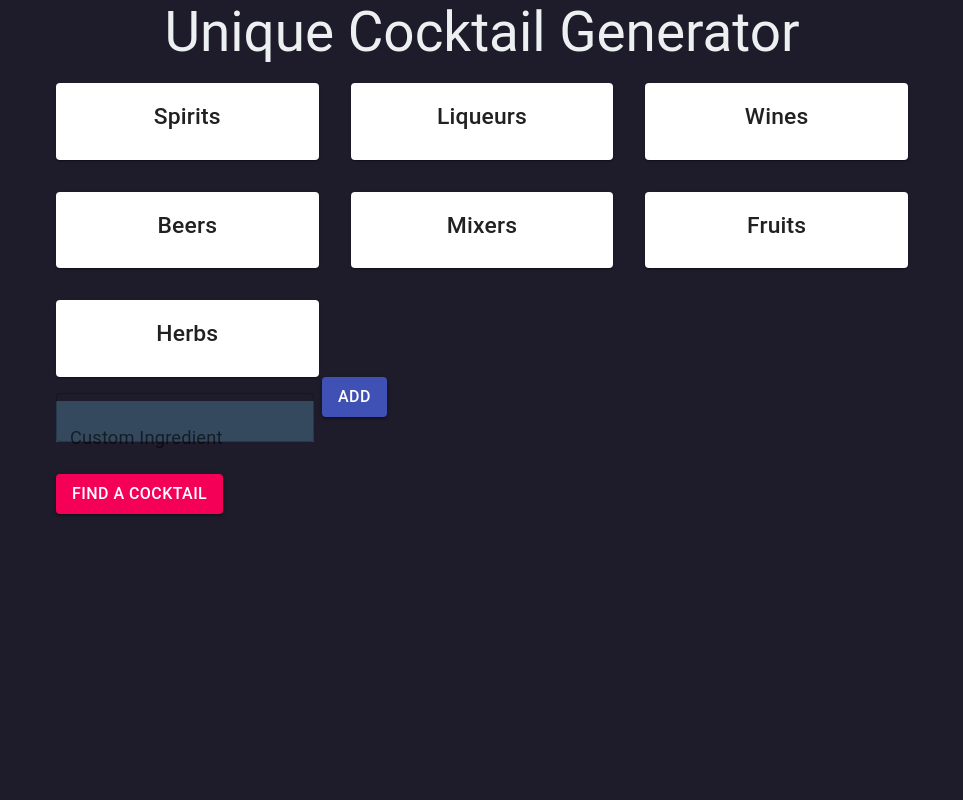
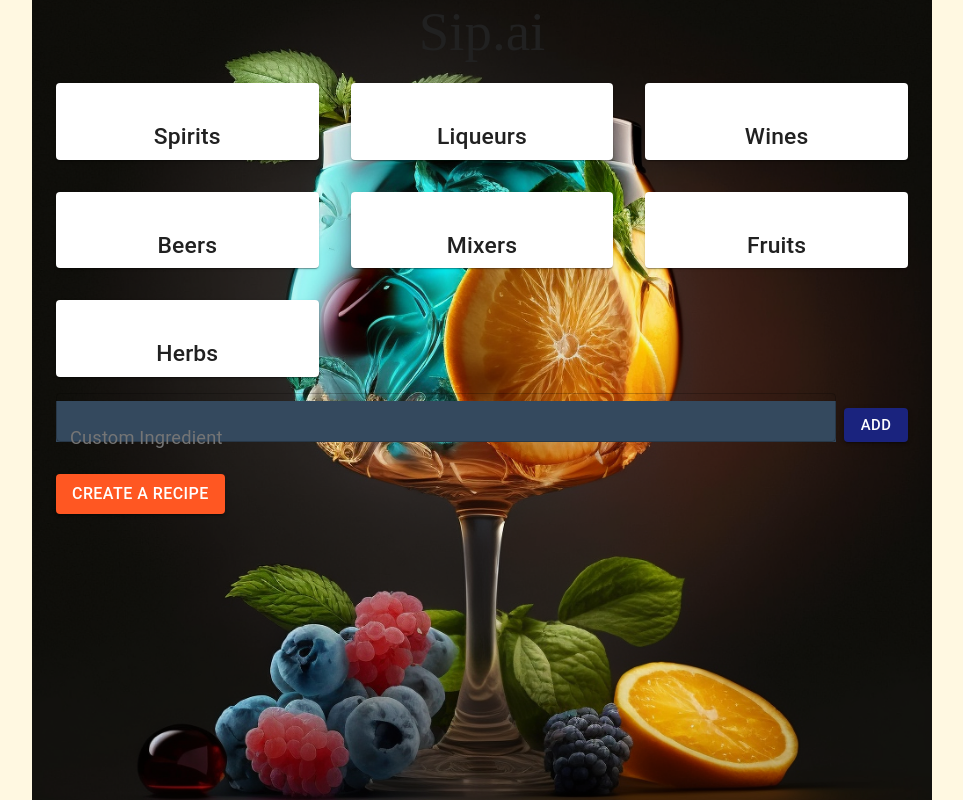
Before and after one commit to Steven-McCombe/cocktail-generator, a React (Create React App) app: page / in a window 1280 px wide. Shown: the whole page, without its empty margins (158-1121 px from the left). Built offline with nearby package versions, Linux system fonts and the light colour scheme; a web font is replaced by a local one.

Commit message:
working on layout

```diff
--- a/src/App.css
+++ b/src/App.css
@@ -2,19 +2,17 @@
 
 body {
   font-family: 'Roboto', sans-serif;
-  background-color: #1e1b2a; /* Updated background color */
+  background-color: #fff8e1;
   color: #ecf0f1;
   margin: 0;
   padding: 0;
 }
 
 .App {
-  display: flex;
-  flex-direction: column;
-  align-items: center;
-  padding: 2rem;
-  max-width: 800px;
-  margin: auto;
+  background-size: cover;
+  background-repeat: no-repeat;
+  background-position: center;
+  min-height: 100vh;
 }
 
 h1 {
--- a/src/App.js
+++ b/src/App.js
@@ -4,14 +4,24 @@ import Select from 'react-select';
 import { Container, Grid, Card, CardContent, Typography, Modal, Box, TextField, Button, Paper } from '@mui/material';
 import { createTheme, ThemeProvider } from '@mui/material/styles';
 import './App.css';
+import backgroundImage from './bg.png';
+
 
 const theme = createTheme({
   palette: {
     primary: {
-      main: '#3f51b5',
+      main: '#1a237e', // Deep blue
     },
     secondary: {
-      main: '#f50057',
+      main: '#ff5722', // Vibrant orange
+    },
+    background: {
+      default: '#fff8e1', // Light cream
+      paper: '#fff',
+    },
+    text: {
+      primary: '#212121',
+      secondary: '#757575',
     },
   },
   typography: {
@@ -132,19 +142,28 @@ function App() {
     setOpenModal(true);
   };
 
-
-
   return (
     <ThemeProvider theme={theme}>
-      <Container maxWidth="md">
-        <Typography variant="h3" component="h1" gutterBottom>
-          Unique Cocktail Generator
+    <Container maxWidth="md" className="App" style={{
+      backgroundImage: `url('${backgroundImage}')`,
+      backgroundSize: 'cover',
+      backgroundRepeat: 'no-repeat',
+      backgroundPosition: 'center',
+      minHeight: '100vh'
+    }}>
+      <Typography
+        variant="h3"
+        component="h1"
+        gutterBottom
+        sx={{ fontFamily: 'cursive', color: 'text.primary' }} // Update the font family and color
+      >
+          Sip.ai
         </Typography>
         <Grid container spacing={4}>
           {Object.keys(categories).map((category) => (
             <Grid item xs={12} sm={6} md={4} key={category}>
-              <Card onClick={() => handleOpenModal(category)} sx={{ cursor: 'pointer' }}>
-                <CardContent>
+              <Card onClick={() => handleOpenModal(category)} sx={{ cursor: 'pointer', height: '100%' }}>
+                <CardContent sx={{ display: 'flex', flexDirection: 'column', justifyContent: 'center', alignItems: 'center', height: '100%' }}>
                   <Typography variant="h6" component="h2">
                     {category.charAt(0).toUpperCase() + category.slice(1)}
                   </Typography>
@@ -169,6 +188,7 @@ function App() {
               bgcolor: 'background.paper',
               boxShadow: 24,
               p: 4,
+              borderRadius: 2,
             }}
           >
             <Typography
@@ -202,18 +222,20 @@ function App() {
             />
           </Box>
         </Modal>
-        <div>
+        <Box sx={{ display: 'flex', alignItems: 'flex-end', marginTop: 2, marginBottom: 2 }}>
           <TextField
             id="custom-ingredient"
             label="Custom Ingredient"
             value={customIngredient}
             onChange={(e) => setCustomIngredient(e.target.value)}
-            sx={{ marginTop: 2, marginBottom: 2, marginRight: 1 }}
+            sx={{ flexGrow: 1, marginRight: 1 }}
+            placeholder="e.g., cranberry juice, grenadine, orgeat"
+            fullWidth
           />
-          <Button onClick={addCustomIngredient} variant="contained" color="primary" >
+          <Button onClick={addCustomIngredient} variant="contained" color="primary" size="small">
             Add
           </Button>
-        </div>
+        </Box>
         <Button
           onClick={fetchCocktail}
           disabled={loading}
@@ -221,7 +243,7 @@ function App() {
           color="secondary"
           sx={{ marginTop: 2, marginBottom: 2 }}
         >
-          {loading ? 'Loading...' : 'Find a Cocktail'}
+          {loading ? 'Loading...' : 'Create a Recipe'}
         </Button>
         {recipe && (
           <Paper
@@ -234,7 +256,7 @@ function App() {
             }}
           >
             <Typography variant="h5" component="h2" gutterBottom>
-              Generated Cocktail Recipe
+              Cocktail Recipe
             </Typography>
             <div
               dangerouslySetInnerHTML={{ __html: recipe }}
```
Also changed, not shown: src/bg.png (added), src/c9c915ab-422e-4177-9b35-42ac46c5393a.png (added).
